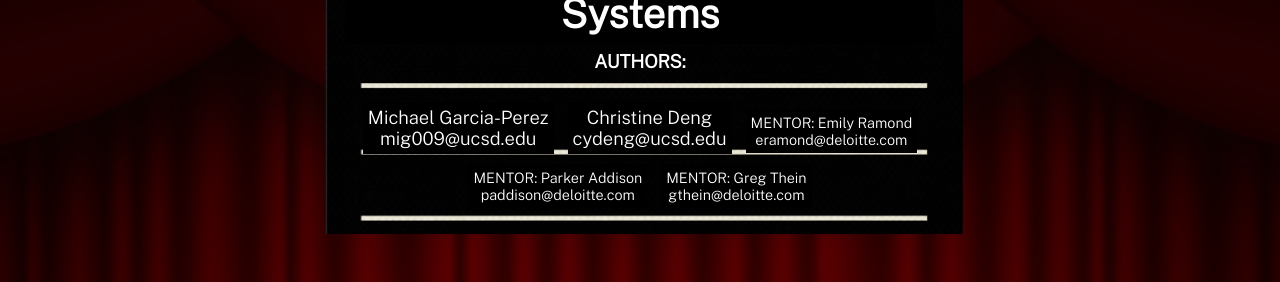
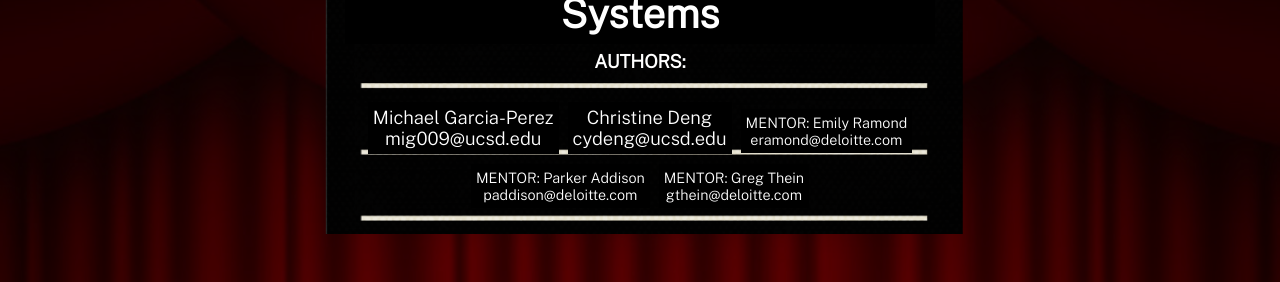
Before and after one commit to michael-garciaperez/DSC180A-Methodology-5, a Jekyll site: the page built from index.md, in a window 1280 px wide. Shown: the part 366-648 px from the top of the page. Built offline with Jekyll 4.4.1, drawn with Linux system fonts in a browser that asks for light colours.

Commit message:
Update style.scss

```diff
--- a/assets/css/style.scss
+++ b/assets/css/style.scss
@@ -66,7 +66,7 @@ header h1 {
   display: inline-block;
   background-color: black;
   padding: 5px; /* Increased padding */
-  margin: 5px;
+  margin: 2.5px;
   margin-top: 15px;
   margin-bottom: -15px;
   font-size: 1.2em; /* Increased font size */
```
